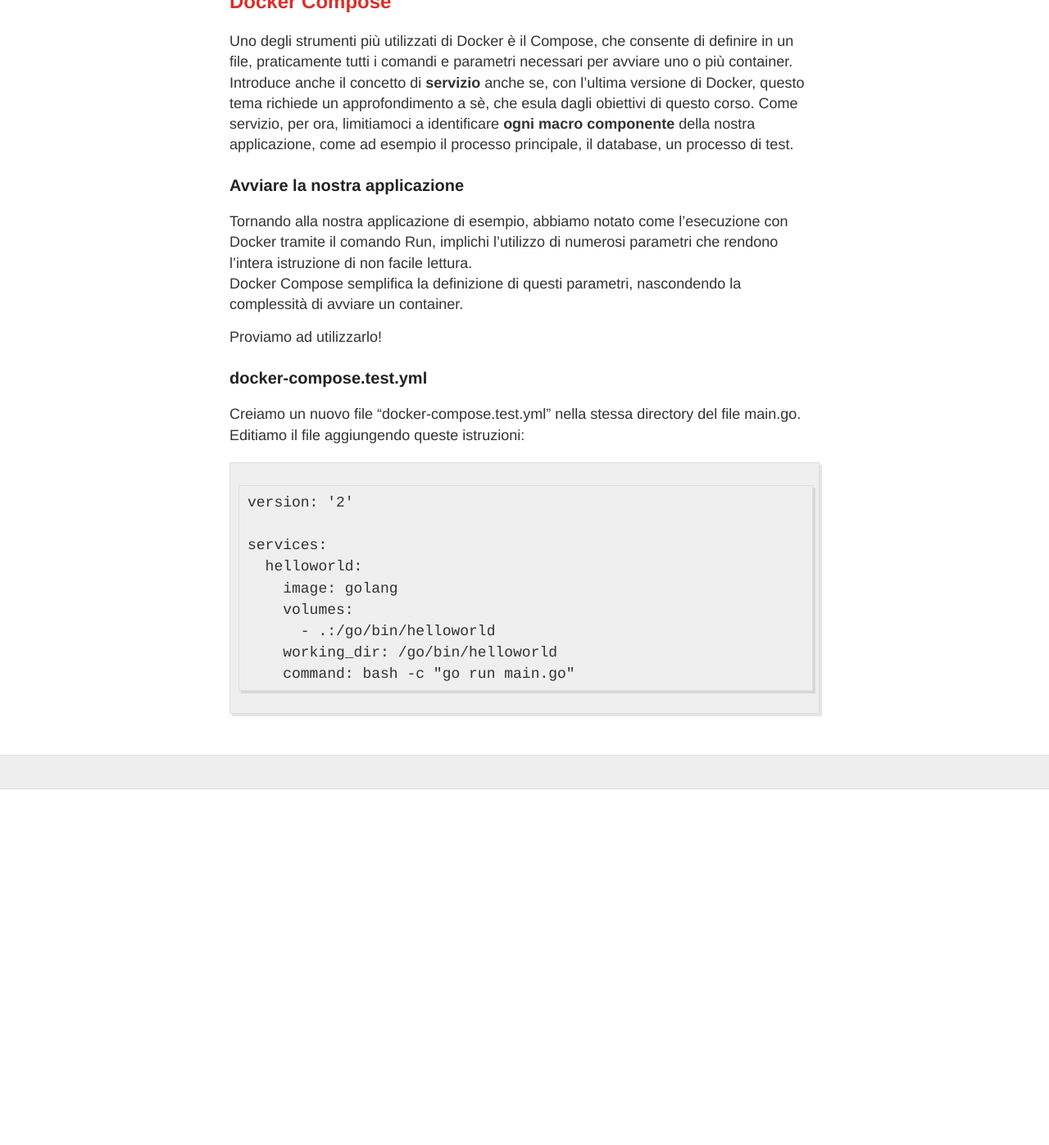
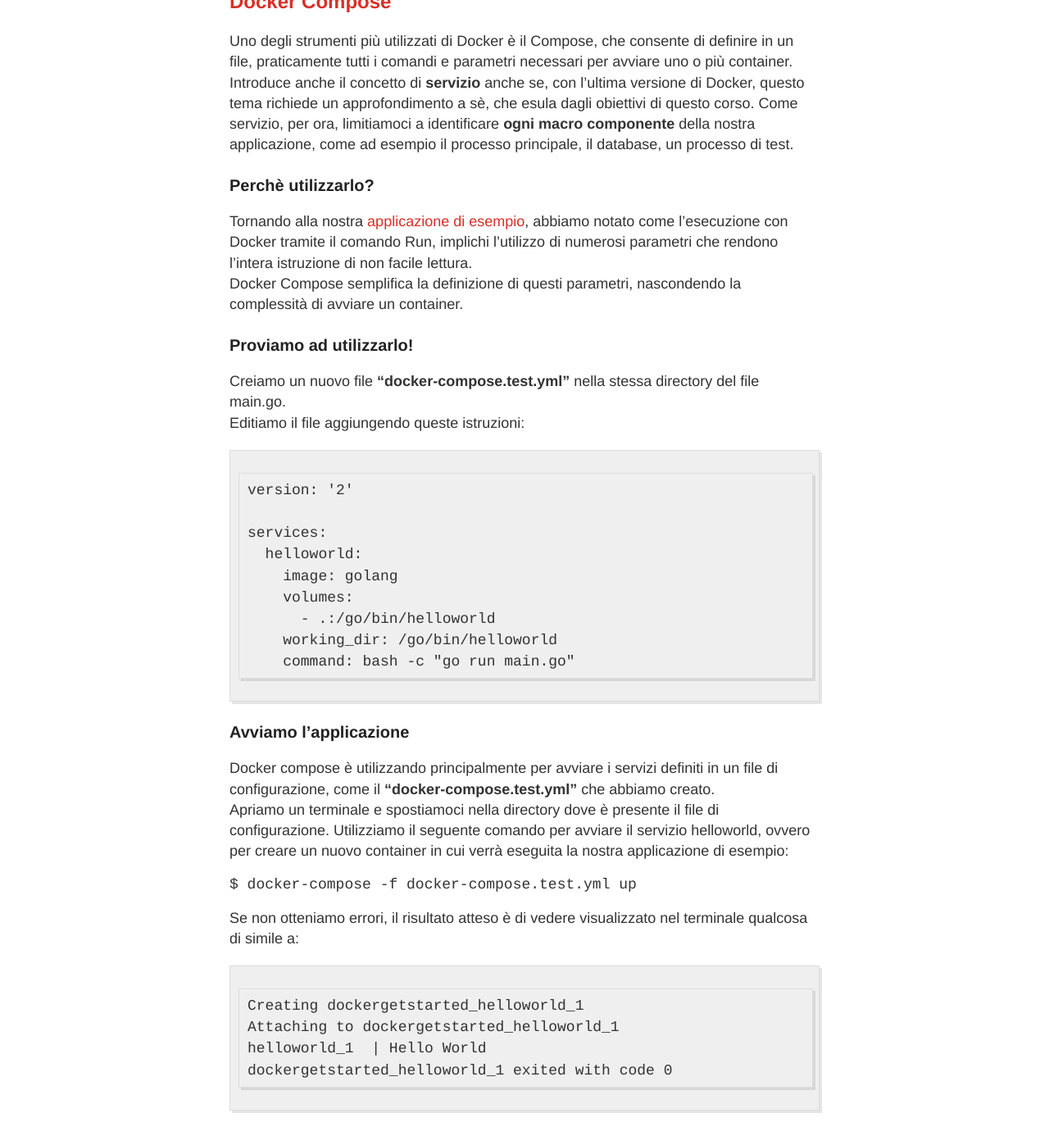
Before and after one commit to LOG-ED/docker-get-started, a Jekyll site: the page built from sessione1_1.md, in a window 1280 px wide and 1400 px high, scrolled down 195 px. Shown: the top 1397 px of the window at 82% size. Built offline with Jekyll 4.4.1, drawn with Linux system fonts in a browser that asks for light colours; nearby versions of some CDN libraries; before the commit the page ends 1158 px from its top, so only the background shows below that.

Commit message:
Update sessione1_1.md

````diff
--- a/sessione1_1.md
+++ b/sessione1_1.md
@@ -10,17 +10,15 @@ Introduce anche il concetto di **servizio** anche se, con l'ultima versione di D
 che esula dagli obiettivi di questo corso. Come servizio, per ora, limitiamoci a identificare **ogni macro componente** della nostra applicazione,
 come ad esempio il processo principale, il database, un processo di test.
 
-### Avviare la nostra applicazione
+### Perchè utilizzarlo?
 
-Tornando alla nostra applicazione di esempio, abbiamo notato come l'esecuzione con Docker tramite il comando Run,
+Tornando alla nostra [applicazione di esempio](https://github.com/LOG-ED/docker-get-started/blob/master/main.go){:target="_blank"}, abbiamo notato come l'esecuzione con Docker tramite il comando Run,
 implichi l'utilizzo di numerosi parametri che rendono l'intera istruzione di non facile lettura.
 Docker Compose semplifica la definizione di questi parametri, nascondendo la complessità di avviare un container.
 
-Proviamo ad utilizzarlo!
+### Proviamo ad utilizzarlo!
 
-### docker-compose.test.yml
-
-Creiamo un nuovo file "docker-compose.test.yml" nella stessa directory del file main.go.
+Creiamo un nuovo file **"docker-compose.test.yml"** nella stessa directory del file main.go.
 Editiamo il file aggiungendo queste istruzioni:
 
 ```
@@ -34,3 +32,19 @@ services:
     working_dir: /go/bin/helloworld
     command: bash -c "go run main.go"
 ```
+
+### Avviamo l'applicazione
+
+Docker compose è utilizzando principalmente per avviare i servizi definiti in un file di configurazione, come il **"docker-compose.test.yml"** che abbiamo creato.
+Apriamo un terminale e spostiamoci nella directory dove è presente il file di configurazione. Utilizziamo il seguente comando per avviare il servizio helloworld, ovvero per creare un nuovo container in cui verrà eseguita la nostra applicazione di esempio:
+
+```$ docker-compose -f docker-compose.test.yml up```
+
+Se non otteniamo errori, il risultato atteso è di vedere visualizzato nel terminale qualcosa di simile a:
+
+```
+Creating dockergetstarted_helloworld_1
+Attaching to dockergetstarted_helloworld_1
+helloworld_1  | Hello World
+dockergetstarted_helloworld_1 exited with code 0
+```
````
